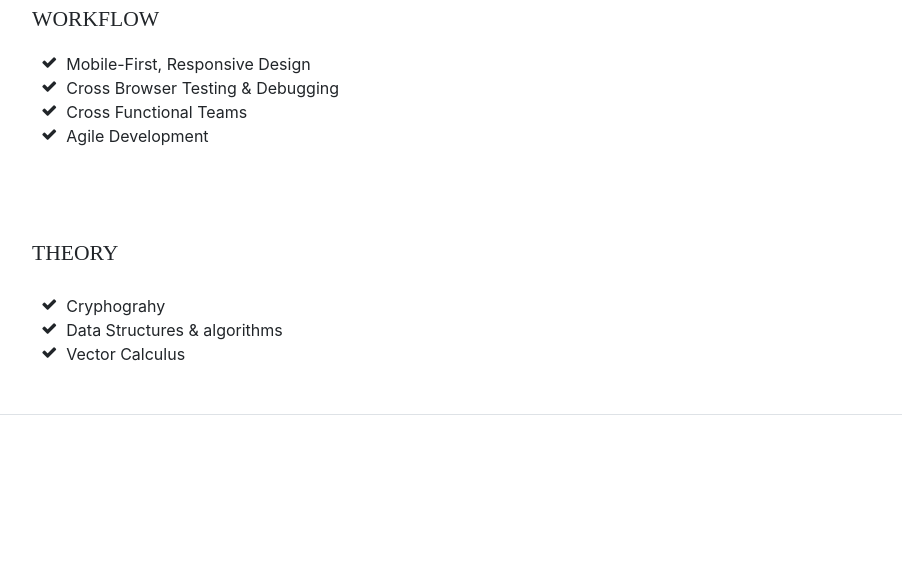
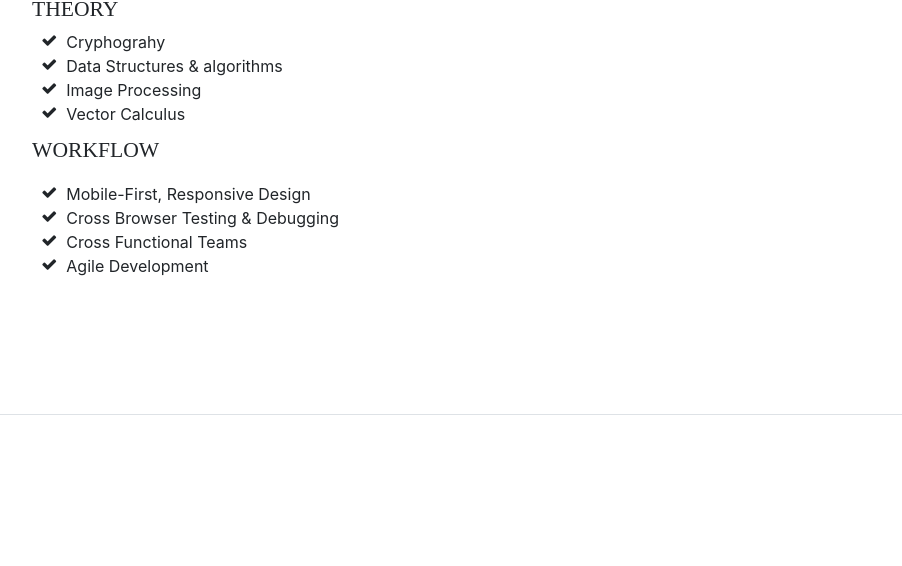
Before and after one commit to Rafelito19/Rafelito19.github.io, a website with bundled scripts: page index.html in a window 1280 px wide. Shown: the part 2789-3355 px from the top of the page, without its empty margins (288-1190 px from the left). Built offline with nearby package versions, Linux system fonts and the light colour scheme; a web font is replaced by a local one.

Commit message:
Update index.html

```diff
--- a/index.html
+++ b/index.html
@@ -217,8 +217,42 @@
               <i class="devicons devicons-java"></i>
             </li>
 	          </ul>
+
+
+
+
+			  						<div class="subheading mb-1">Theory</div>
+          <ul class="fa-ul mb-2">
+            <li>
+              <i class="fa-li fa fa-check"></i>
+              Cryphograhy</li>
+            <li>
+              <i class="fa-li fa fa-check"></i>
+              Data Structures &amp; algorithms</li>
+
+
+              <li>
+              <i class="fa-li fa fa-check"></i>
+              Image Processing</li>
+            <li>
+
+
+			<li>
+              <i class="fa-li fa fa-check"></i>
+              Vector Calculus </li>
+            <li>
+
+          </ul>
+
+
+
+
+
+          </ul>
+
+
  <div class="subheading mb-3">Workflow</div>
-          <ul class="fa-ul mb-0">
+          <ul class="fa-ul mb-2">
             <li>
               <i class="fa-li fa fa-check"></i>
               Mobile-First, Responsive Design</li>
@@ -233,23 +267,11 @@
               Agile Development </li>
 			  <i class="fa-li fa fa-check">MVC desing</i>
                 </li>
-          </ul>
-        </div>
-		<div class="subheading mb-4">Theory</div>
-          <ul class="fa-ul mb-0">
-            <li>
-              <i class="fa-li fa fa-check"></i>
-              Cryphograhy</li>
-            <li>
-              <i class="fa-li fa fa-check"></i>
-              Data Structures &amp; algorithms</li>
-            <li>
-              <i class="fa-li fa fa-check"></i>
-              Vector Calculus </li>
-            <li>
 
-          </ul>
-        </div>
+
+
+
+
 
 
 
```
